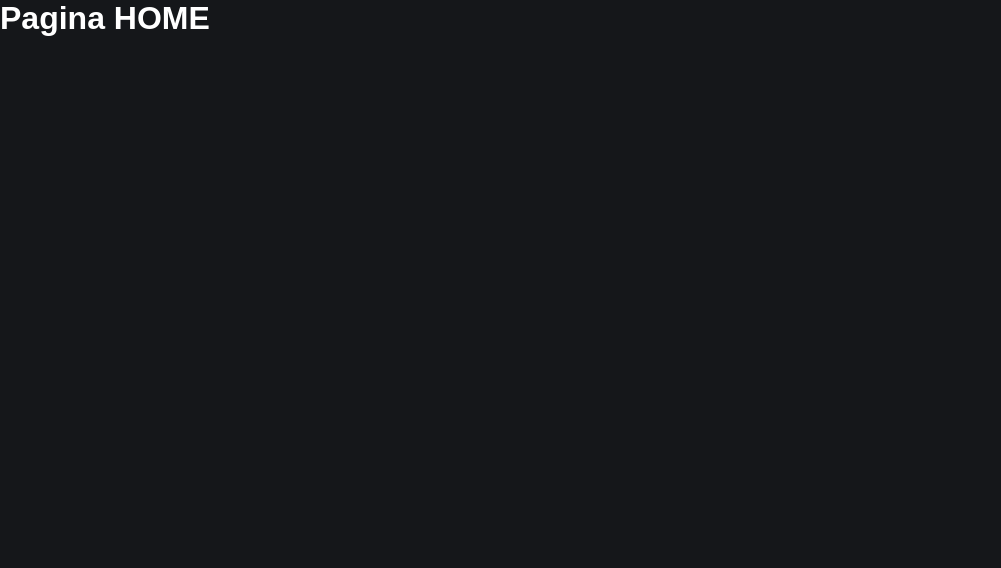
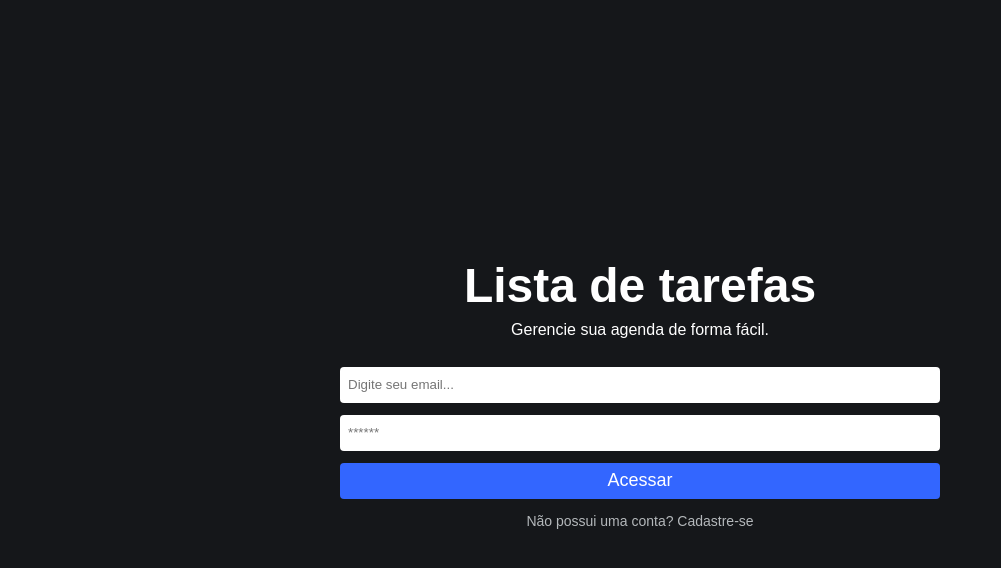
Before and after one commit to diatsilva007/ConectaDados, a React (Create React App) app: page / in a window 1280 px wide. Shown: the top 568 px of the page, without its empty margins (0-1001 px from the left). Built offline with nearby package versions, Linux system fonts and the light colour scheme.

Commit message:
feat: implementar formulário de login na página inicial

```diff
--- a/src/pages/Home/index.js
+++ b/src/pages/Home/index.js
@@ -1,8 +1,54 @@
+
+import { useState } from 'react'
+import './home.css'
+
+import { Link } from 'react-router-dom'
 
 export default function Home(){
+  const [email, setEmail] = useState('')
+  const [password, setPassword] = useState('')
+
+  function handleLogin(e){
+    e.preventDefault();
+
+    if(email !== '' && password !== ''){
+      alert("TESTE")
+    }else{
+      alert("Preencha todos os campos!")
+    }
+
+
+  }
+
+
   return(
-    <div>
-      <h1>Pagina HOME</h1>
+    <div className="home-container">
+      <h1>Lista de tarefas</h1>
+      <span>Gerencie sua agenda de forma fácil.</span>
+
+      <form className="form" onSubmit={handleLogin}>
+        <input
+          type="text"
+          placeholder="Digite seu email..."
+          value={email}
+          onChange={(e) => setEmail(e.target.value) }
+        />
+
+        <input
+          autoComplete={false}
+          type="password"
+          placeholder="******"
+          value={password}
+          onChange={(e) => setPassword(e.target.value) }
+        />
+
+        <button type="submit" >Acessar</button>
+      </form>
+
+      <Link className="button-link" to="/register">
+        Não possui uma conta? Cadastre-se
+      </Link>
+
     </div>
   )
 }
```
